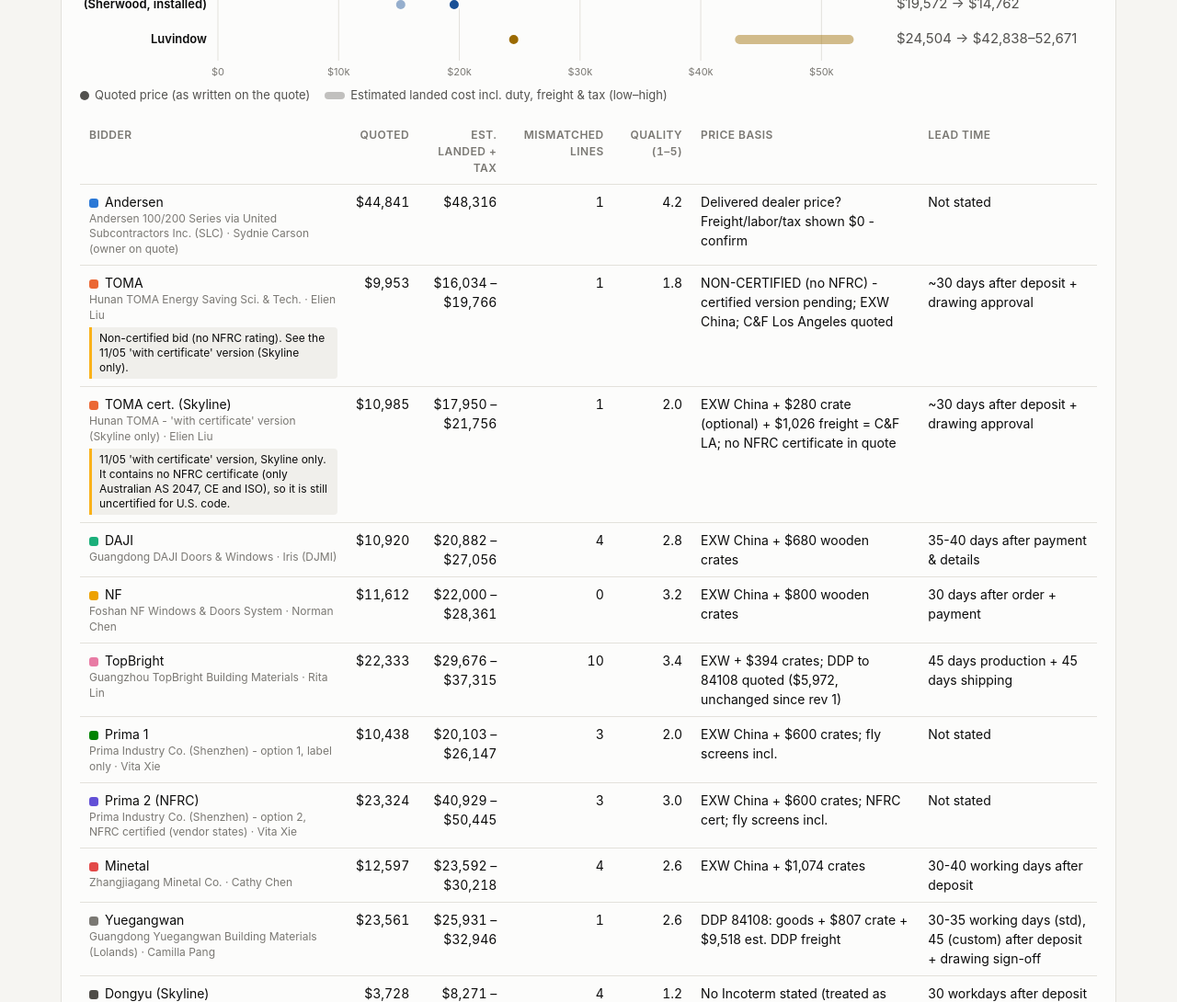
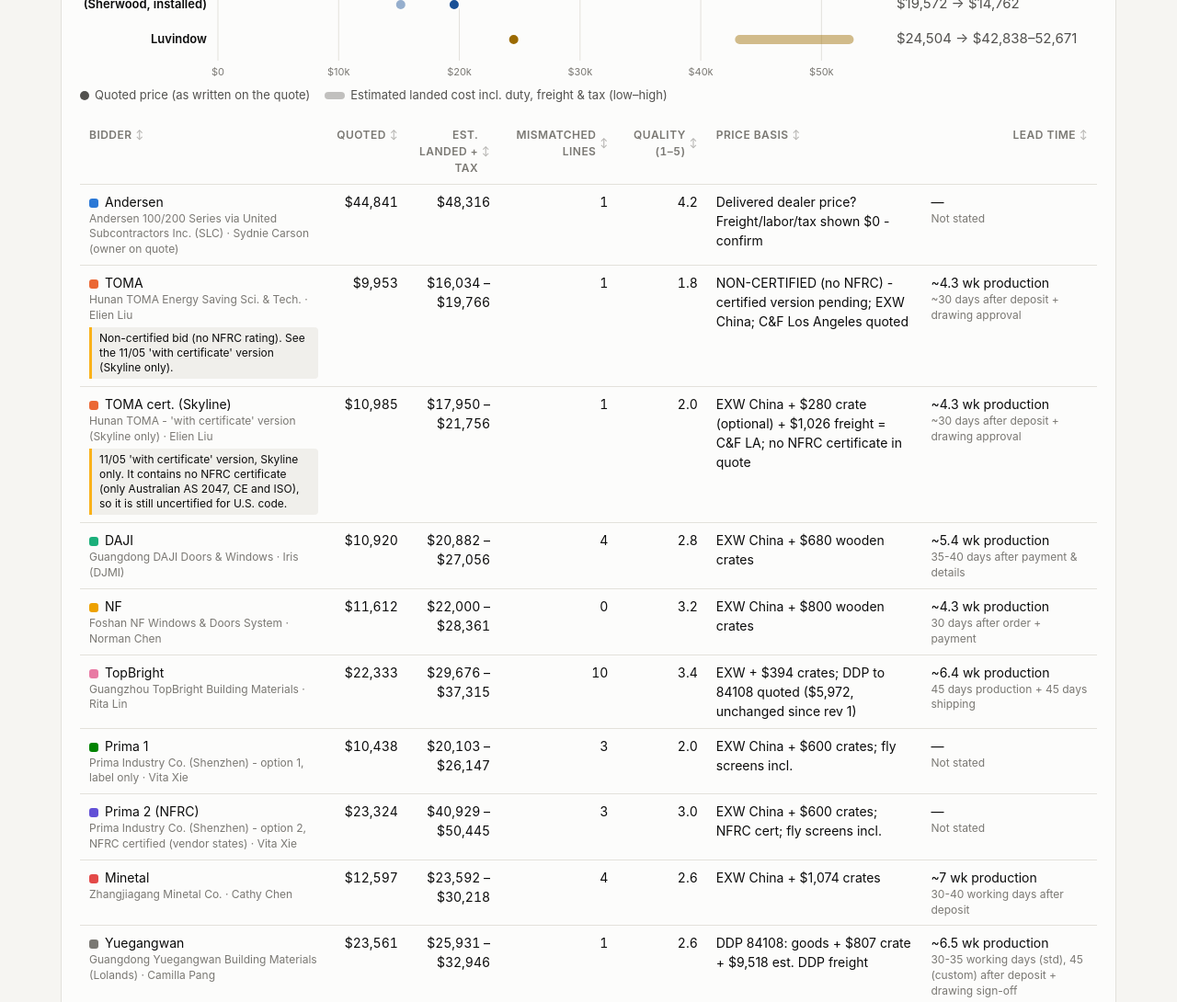
Before and after one commit to dmhenke/Remodel_WindowsDoors, a plain HTML site: page index.html in a window 1280 px wide. Shown: the part 800-1890 px from the top of the page at 92% size. Drawn offline with Linux system fonts and the light colour scheme.

Commit message:
Windows tab: sortable bidder summary table (lead time sorted by production weeks)

```diff
--- a/index.html
+++ b/index.html
@@ -639,12 +639,55 @@ function drawSummary(){
     g.addEventListener('mousemove', e => showTip(html, e.clientX, e.clientY));
     g.addEventListener('mouseleave', hideTip);
   });
-  const t = document.getElementById('sumtable');
-  t.innerHTML = `<thead><tr><th>Bidder</th><th class="num">Quoted</th><th class="num">Est. landed + tax</th><th class="num">Mismatched lines</th><th class="num">Quality (1–5)</th><th>Price basis</th><th>Lead time</th></tr></thead><tbody>` +
-    rows.map(r => `<tr><td><span class="sw" style="background:${VVAR(r.vendor)}"></span>${esc(VLABEL[r.vendor] || r.vendor)}<div class="note">${esc(r.company)}${CONTACT[r.vendor] ? " · " + esc(CONTACT[r.vendor]) : ""}</div>${NOTICE[r.vendor] ? `<div class="notice" style="margin-top:4px">${esc(NOTICE[r.vendor])}</div>` : ""}</td>
+  drawSumTable(rows);
+}
+
+/* ---------- sortable summary table ---------- */
+/* Lead times are free text with mixed units; sort on approximate production time in calendar weeks
+   (working days x 7/5; TopBright's 45-day shipping excluded so all bidders compare on production). */
+const LEADWK = {TOMA:4.3, "TOMA-C":4.3, DAJI:5.4, NF:4.3, TopBright:6.4, Minetal:7.0, Yuegangwan:6.5, Dongyu:6.0, Luvindow:4.5};
+let sortCol = null, sortDir = 1, lastRows = [];
+const SCOLS = [
+  {k:"bidder", label:"Bidder", get:r => (VLABEL[r.vendor] || r.vendor).toLowerCase()},
+  {k:"quoted", label:"Quoted", num:true, get:r => r.quoted},
+  {k:"landed", label:"Est. landed + tax", num:true, get:r => r.low},
+  {k:"mism", label:"Mismatched lines", num:true, get:r => r.mism},
+  {k:"quality", label:"Quality (1–5)", num:true, get:r => r.quality ?? null},
+  {k:"basis", label:"Price basis", get:r => r.basis ? r.basis.toLowerCase() : null},
+  {k:"lead", label:"Lead time", num:true, get:r => LEADWK[r.vendor] ?? null}
+];
+function drawSumTable(rowsIn){
+  if (rowsIn) lastRows = rowsIn;
+  let rows = lastRows.slice();
+  if (sortCol){
+    const c = SCOLS.find(x => x.k === sortCol);
+    rows.sort((p, q) => {
+      const a = c.get(p), b = c.get(q);
+      if (a == null && b == null) return 0;
+      if (a == null) return 1;            /* missing values always last */
+      if (b == null) return -1;
+      return (c.num ? a - b : String(a).localeCompare(String(b))) * sortDir;
+    });
+  }
+  const head = SCOLS.map(c => {
+    const on = c.k === sortCol, aria = on ? (sortDir > 0 ? "ascending" : "descending") : "none";
+    const arrow = on ? (sortDir > 0 ? "▲" : "▼") : "↕";
+    return `<th class="${c.num ? "num " : ""}sortable" aria-sort="${aria}"><button type="button" class="sortbtn" data-k="${c.k}">${c.label}<span class="sarrow" aria-hidden="true">${arrow}</span></button></th>`;
+  }).join("");
+  const body = rows.map(r => `<tr><td><span class="sw" style="background:${VVAR(r.vendor)}"></span>${esc(VLABEL[r.vendor] || r.vendor)}<div class="note">${esc(r.company)}${CONTACT[r.vendor] ? " · " + esc(CONTACT[r.vendor]) : ""}</div>${NOTICE[r.vendor] ? `<div class="notice" style="margin-top:4px">${esc(NOTICE[r.vendor])}</div>` : ""}</td>
       <td class="num">${fmt(r.quoted)}</td><td class="num">${r.low===r.high?fmt(r.low):fmt(r.low)+" – "+fmt(r.high)}</td>
-      <td class="num">${r.mism}</td><td class="num">${r.quality?.toFixed(1) ?? "–"}</td><td>${esc(r.basis)}</td><td>${esc(r.lead)}</td></tr>`).join("") + `</tbody>`;
+      <td class="num">${r.mism}</td><td class="num">${r.quality?.toFixed(1) ?? "–"}</td><td>${esc(r.basis)}</td>
+      <td style="min-width:130px">${LEADWK[r.vendor] != null ? "~" + LEADWK[r.vendor] + " wk production" : "—"}<div class="note">${esc(r.lead)}</div></td></tr>`).join("");
+  document.getElementById('sumtable').innerHTML = `<thead><tr>${head}</tr></thead><tbody>${body}</tbody>`;
 }
+document.getElementById('sumtable').addEventListener('click', e => {
+  const b = e.target.closest('.sortbtn'); if (!b) return;
+  const k = b.dataset.k;
+  if (sortCol === k){ if (sortDir > 0) sortDir = -1; else { sortCol = null; sortDir = 1; } }   /* asc -> desc -> original order */
+  else { sortCol = k; sortDir = 1; }
+  drawSumTable();
+  const nb = document.querySelector(`#sumtable .sortbtn[data-k="${k}"]`); if (nb) nb.focus();
+});
 
 /* ---------- required-operation schematic ---------- */
 function reqSVG(o){
```
